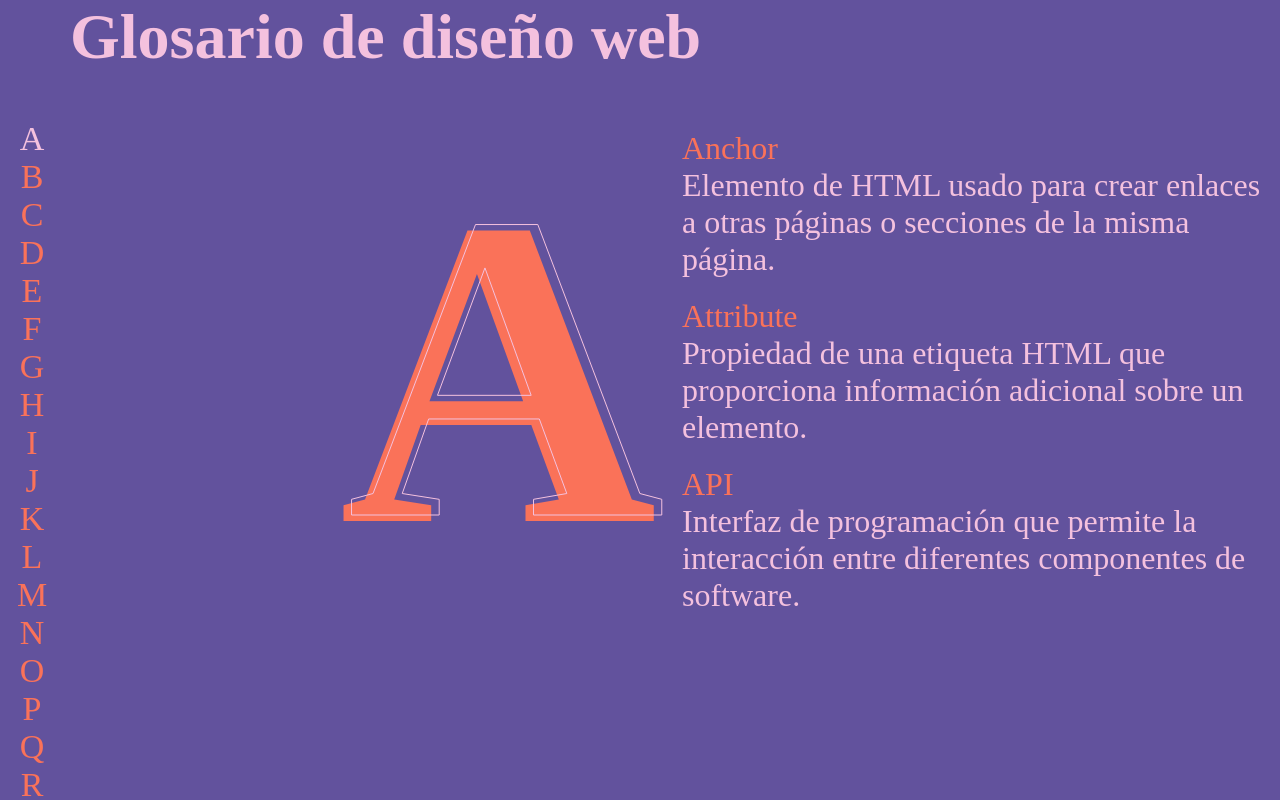
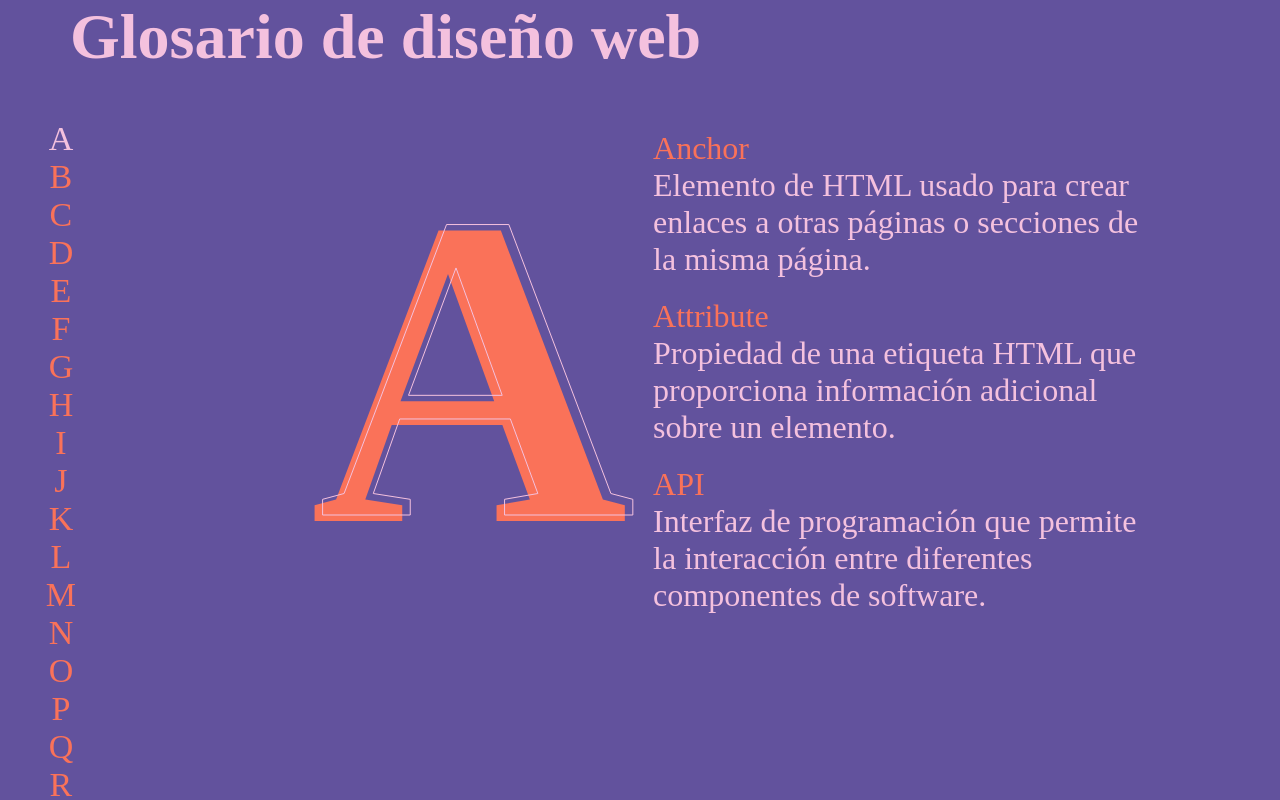
Before and after one commit to mexavictoriab/proyecto-glosario, a plain HTML site: page index.html in a window 1280 px wide. Drawn offline with Linux system fonts and the light colour scheme.

Commit message:
ajuste en la navbar

```diff
--- a/index.html
+++ b/index.html
@@ -4,7 +4,6 @@
     <meta charset="UTF-8">
     <meta name="viewport" content="width=device-width, initial-scale=1.0">
     <link rel="stylesheet" href="style.css">
-    <script src="app.js" defer></script>
     <title>Glosario</title>
 </head>
 <body>
--- a/style.css
+++ b/style.css
@@ -31,7 +31,7 @@ body{
 }
 
 .barra-navegacion{
-    width: 5%;
+    width: 10%;
     height: 100%;
     overflow-y: scroll;
     scrollbar-width: none;
@@ -40,6 +40,8 @@ body{
 .barra-navegacion ul {
     text-align: center;
     padding: 0;
+    display: flex;
+    flex-direction: column;
 }
 
 .barra-navegacion ul li {
@@ -63,7 +65,7 @@ body{
 }
 
 .letra-gigante, .palabras{
-    width: 50%;
+    width: 45%;
 }
 
 /*.letra-gigante{
```
